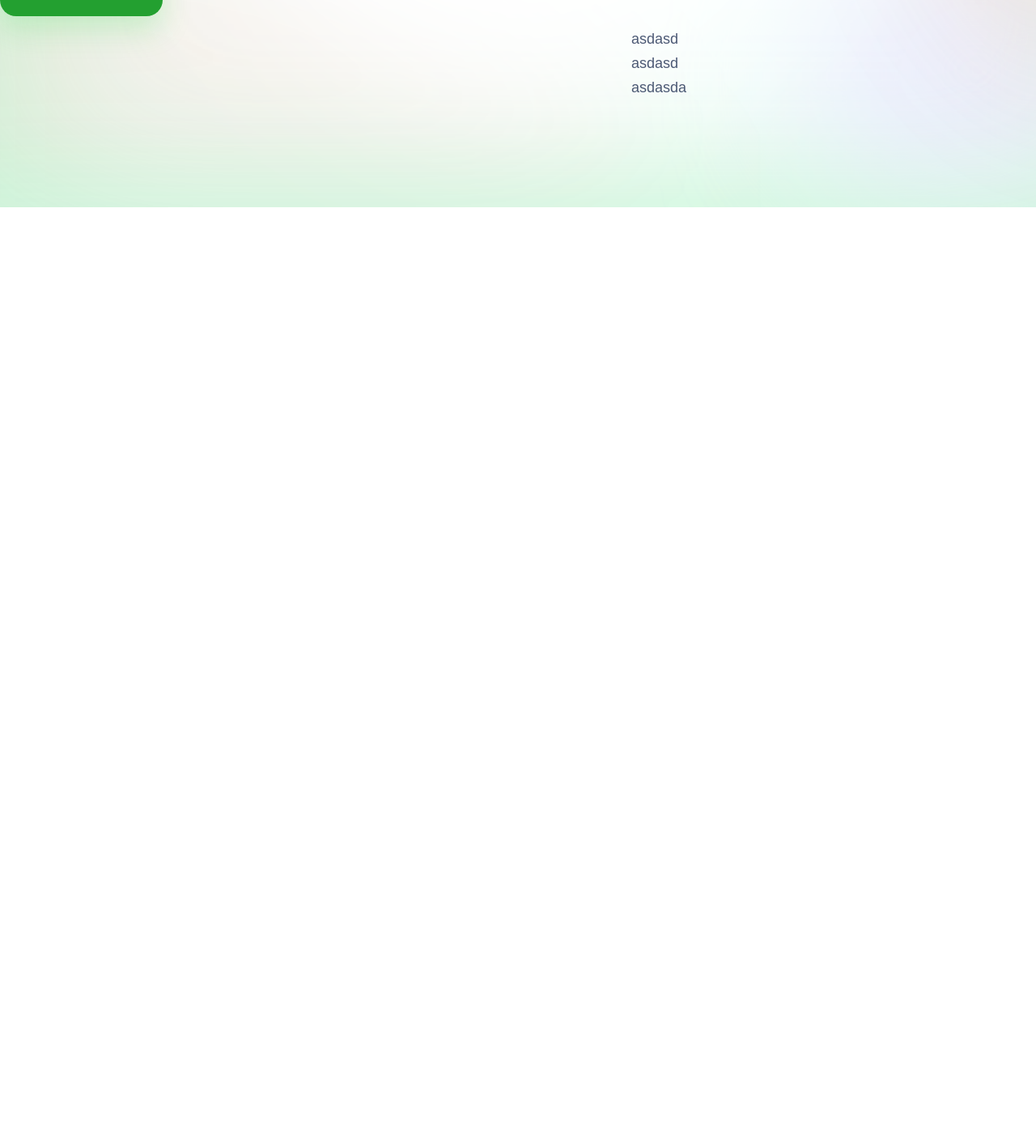
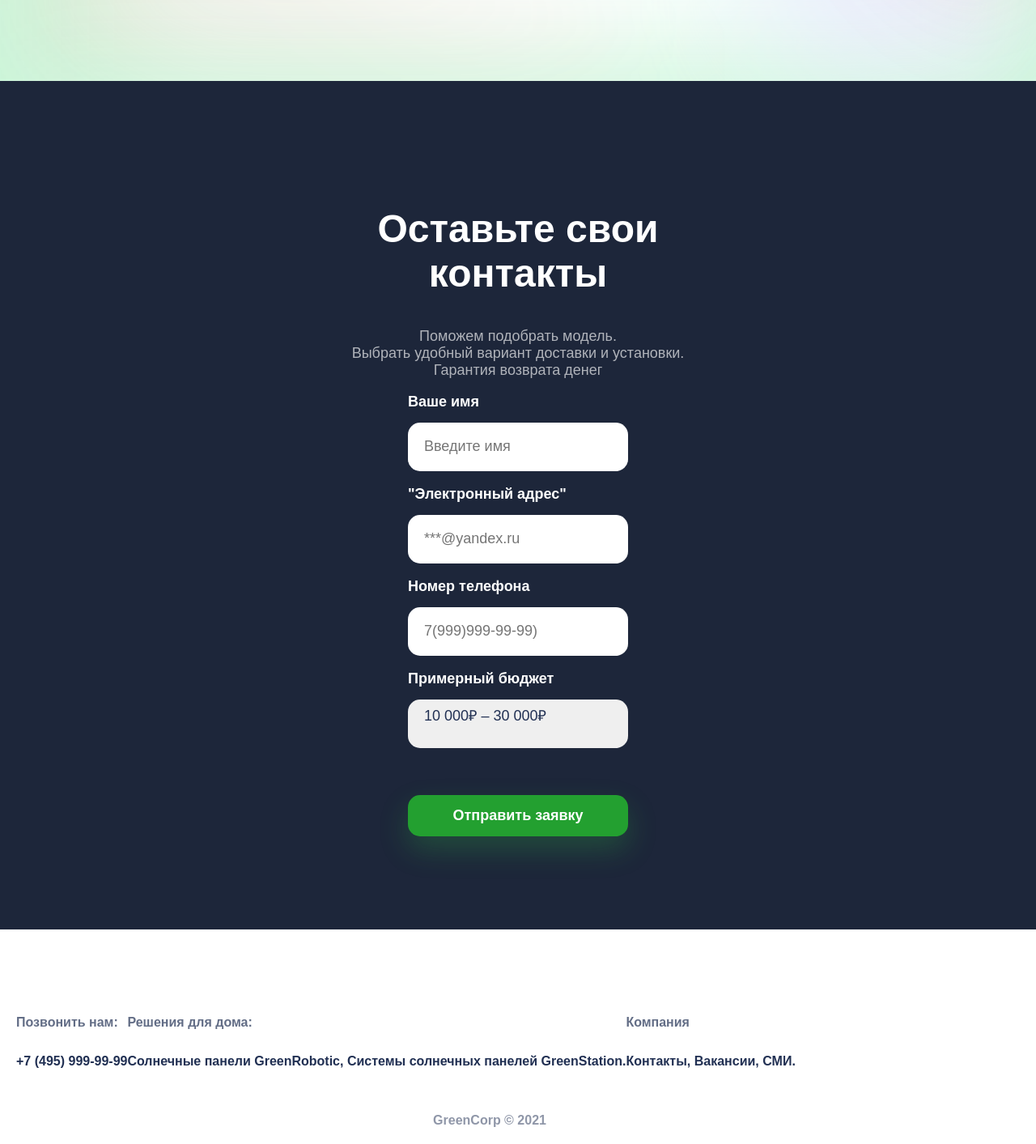
Before and after one commit to KANNAEV/green-corp-landing, a plain HTML site: page index.html in a window 1280 px wide. Shown: the part 700-2113 px from the top of the page at 81% size. Before the commit the page ends 956 px from the top, so only its background shows below. Drawn offline with Linux system fonts and the light colour scheme.

Commit message:
Вторая версия проекта

```diff
--- a/index.html
+++ b/index.html
@@ -1,14 +1,14 @@
 <!DOCTYPE html>
 <html lang="ru">
 
-<head>
+  <head>
     <title>Солнечные батареи GreenGroup</title>
     <link rel="stylesheet" href="main.css">
     <link rel="stylesheet" href="https://fonts.googleapis.com/css2?family=Raleway:wght@100;300;400;500;600;700;800&display=swap">
-</head>
+  </head>
 
 
-<body>
+  <body>
     <header>
         <img class = "header__logo" src = 'img/logo.svg'>
         <div class = "header__controls">
@@ -26,13 +26,81 @@
         <div class="about__images">
           <img class="about__sun-image" src="img/sun.png">
           <img class="about__image" src="img/solar-panel.png">
-          <p>
-            <br>asdasd
-            <br>asdasd
-            <br>asdasda
-          </p>
+
         </div>
-      </section>
+    </section>
 
-</body>
+    <section class = "form">
+      <div class = "form__container">
+        <h1>Оставьте свои контакты</h1>
+        <p>
+          Поможем подобрать модель.
+         <br>Выбрать удобный вариант доставки и установки.
+         <br>Гарантия возврата денег
+        </p>
+        <form>
+          <div class="form__group">
+            <label for = "name">Ваше имя</label>
+            <input type="text" placeholder="Введите имя" id ="name">
+            <br>
+            <label for = "email">"Электронный адрес"</label>
+            <input type="email" placeholder="***@yandex.ru" id ="email">
+            <br>
+            <label for = "name">Номер телефона</label>
+            <input type="number" placeholder="7(999)999-99-99)" id ="name">
+            <br>
+            <label for = "budget">Примерный бюджет</label>
+            <select id="budget">
+              <option value="10-30"> 10 000₽ – 30 000₽ </option>
+              <option value="30-60">30 000₽ – 60 000₽</option>
+              <option value="60-100">60 000₽ – 100 000₽</option>
+              <option value="100+">100 000₽</option>
+            </select>
+            <br>
+            <button class = "form__submit" type = "submit"> Отправить заявку </button>
+
+          </div>
+
+        </form>
+      </div>
+
+
+    </section>
+
+    <footer>
+      <div class = "footer__container">
+        <div divclass="footer__group">
+            <h3>Позвонить нам:</h3>
+          <div class="footer__links">
+            <a href="tel:74959999999">+7 (495) 999-99-99</a>
+          </div>
+        </div>
+
+          <div>
+            <h3>Решения для дома:</h3>
+          <div class="footer__links">
+            <a href="#">Солнечные панели GreenRobotic, Системы солнечных панелей GreenStation. </a>
+          </div>
+          </div>
+
+          <div>
+            <h3>Компания</h3>
+            <div class="footer__links">
+              <a href="#"> Контакты, Вакансии, СМИ. </a>
+            </div>
+          </div>
+
+      </div>
+
+      <div class = "footer__copyright">
+        GreenCorp © 2021
+      </div>
+
+
+
+
+    </footer>
+
+
+  </body>
 </html>
--- a/main.css
+++ b/main.css
@@ -4,32 +4,26 @@ justify-content: space-between;
 align-items: center;
 padding: 20px;
 }
+.header__logo {
+  height: 30px;
+}
+header a {
+  font-size: 15px;
+  font-weight: 600;
+  margin-right: 25px;
 
+  }
 body {
 font-family: 'Releway', sans-serif;
 color: #213053;
 margin: 0;
 
 }
-
-.header__logo {
-    height: 30px;
-}
-
 a {
 text-decoration: none;
 color: #213053
 }
-
-header a {
-font-size: 15px;
-font-weight: 600;
-margin-right: 25px;
-
-}
-
 button {
-
     font-family: 'Releway', sans-serif;
     font-size: 15px;
     color: #fff;
@@ -42,14 +36,10 @@ button {
 
 }
 
-.about__image {
-    width: 500px;
-  }
-
-  .about__sun-image {
-    width: 100px;
-    height: 100px;
-  }
+button:hover {
+  background-color: white;
+  color: black;
+}
 
 .about {
 
@@ -63,28 +53,168 @@ background-position: center;
 background-size: cover;
 
 }
-
+.about__image {
+  width: 500px;
+}
+.about__sun-image {
+  width: 100px;
+  height: 100px;
+}
 
 .about h1 {
   font-size: 70px;
   line-height: 76px;
 }
-
 .about p {
   font-size: 18px;
   line-height: 30px;
   opacity: 0.8;
 }
-
 .about button {
   font-size: 18px;
   padding: 20px 25px;
-  border-radius: 20px;
+  border-radius: px;
   margin-top: 20px;
 }
-
 .about_info {
 
   max-width: 550px;
 
 }
+.form h1 {
+  font-size:  48px;
+}
+.form p {
+  font-size:  18px;
+  opacity: 0.65;
+}
+.form__container {
+ width: 550px;
+
+}
+.form {
+ display: flex;
+ justify-content: center;
+ align-items: center;
+ background-color: #1D263A;
+ color: #ffff;
+ padding-top: 115px;
+ padding-bottom: 115px;
+ text-align: center;
+}
+.form label {
+  font-size: 18px;
+  font-weight: 600;
+  padding-bottom: 15px;
+}
+.form input {
+font-size: 18px;
+color: #213053 ;
+height: 60px;
+padding-top: 0px;
+padding-bottom:  0px ;
+padding-right:  20px;
+padding-left:  20px;
+border: none;
+border-radius: 15px;
+
+}
+.form select {
+  font-size: 18px;
+  color: #213053 ;
+  height: 60px;
+  outline: none;
+  padding: 0px 0px 20px 20px;
+  border: none;
+  border-radius: 15px;
+  }
+
+form {
+  display: flex; justify-content: center; align-items: center;
+}
+.form__group {
+display: flex;
+flex-direction: column;
+text-align: left;
+}
+.form__submit {
+font-size: 18px;
+font-weight: 600;
+margin-top: 40px;
+transition: margin-right 10s steps(6);
+
+}
+
+select {
+  appearance: none;
+}
+
+input {
+  outline: none;
+
+}
+
+.about__sun-image:hover {
+  opacity: 0.5;
+}
+
+header .header__logo:hover {
+  opacity: 0.5;
+}
+
+button:hover {
+  background-color: #f6980c;
+  box-shadow: rgba(246 152 12 /20%);
+  transition: background-color 0.3s ease-in;
+
+  }
+
+input:checked + span {
+  background-color: orange;
+  color:white;
+}
+
+footer {
+padding: 90px 90px 20px 20px ;
+font-weight: 600;
+font-size: 16px;
+}
+
+.footer__container {
+  display: flex;
+
+
+}
+
+.footer__group {
+
+  margin-right: 80px;
+
+}
+
+.footer__links {
+  display: flex;
+  flex-direction: column;
+  justify-content: center;
+
+
+
+}
+
+.footer__links a {
+margin-bottom: 15px;
+
+}
+
+.footer__copyright {
+  padding-top: 40px;
+  text-align: center;
+  opacity: 0.5;
+}
+
+
+h3 {
+  font-size: 16px;
+  opacity: 0.7;
+  margin-bottom: 30px;
+ }
```
Also changed, not shown: img/sun2.png (added).
